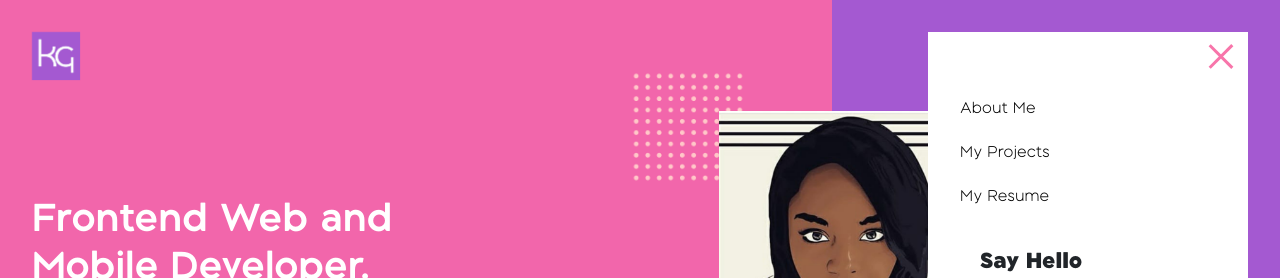
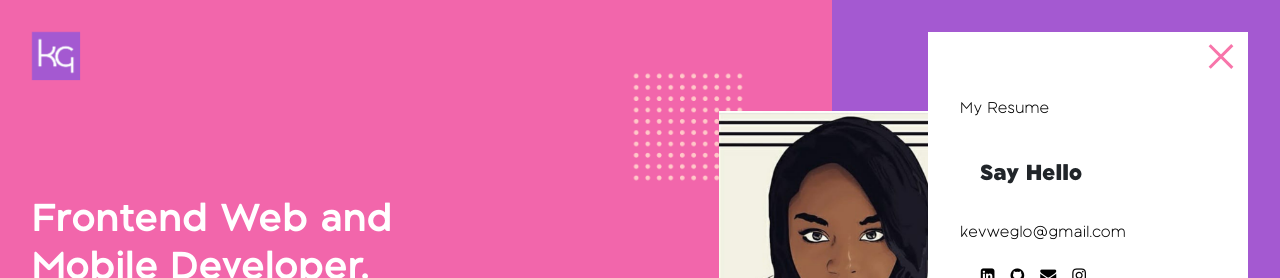
Before and after one commit to kevwegloria/portfolio-new, a React (Create React App) app: page / in a window 1280 px wide. Both pictures are taken after a click on the button 1224 px from the left and 56 px from the top of the page. Shown: the top 278 px of the page. Built offline with nearby package versions, Linux system fonts and the light colour scheme.

Commit message:
Add files via upload

```diff
--- a/src/components/Navbar.js
+++ b/src/components/Navbar.js
@@ -34,11 +34,10 @@ const Navigation = () => {
                     </div>
                 </div>
                 <ul className={`nav-list ${isOpen ? 'open' : ''}`}>
-                    <li><a href="#">About Me</a></li>
-                    <li><a href="#">My Projects</a></li>
-                    <li><a href="#">My Resume</a></li>
+
+                    <li><a href="https://docs.google.com/document/d/14wgATc7pgcrsgcv2v_bDz3gPKBdAjv6-/edit">My Resume</a></li>
                     <p className='sayhello'>Say Hello</p>
-                    <li><a href="#">kevweglo@gmail.com</a></li>
+                    <li><a href="mailto:kevweglo@gmail.com">kevweglo@gmail.com</a></li>
                     <div className="icons1">
                         <a href="https://www.linkedin.com/in/kevwe-okpoh/"><i class="fa fa-linkedin-square"
                             aria-hidden="true"></i></a>
```
